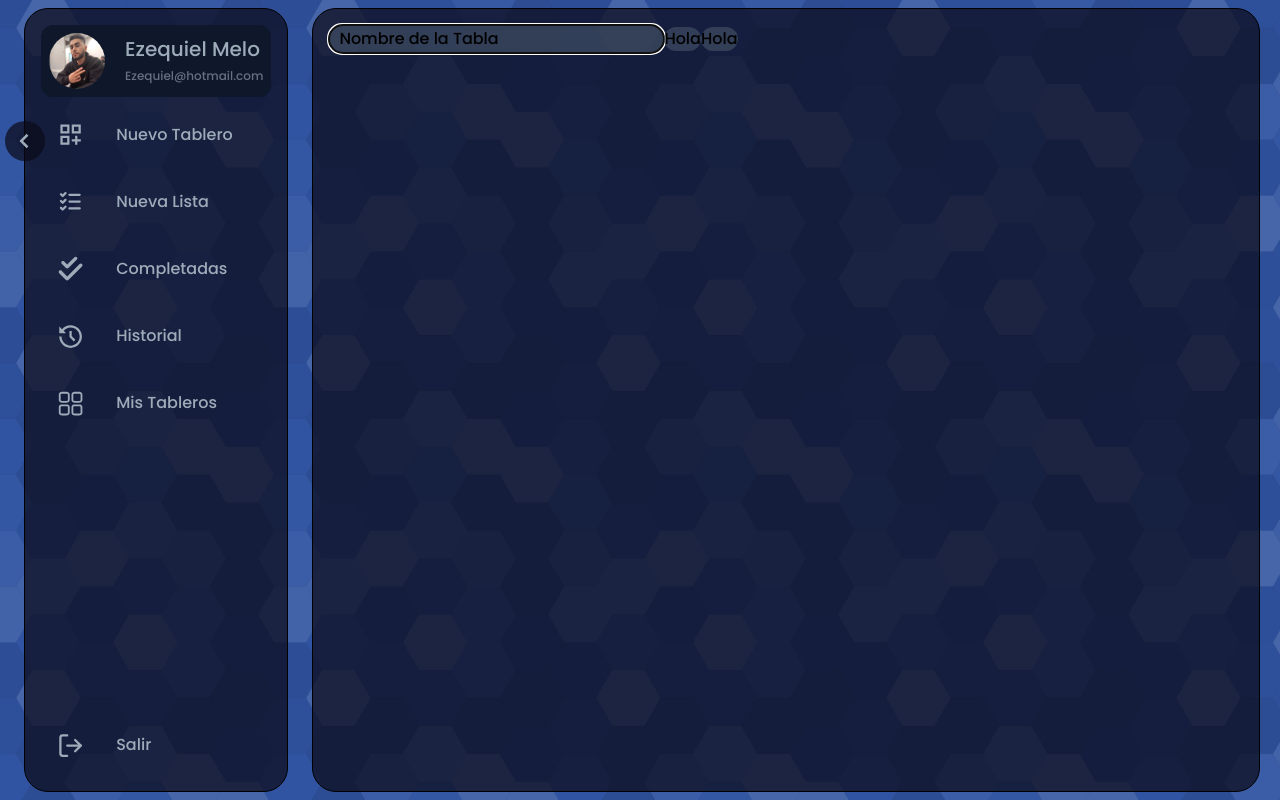
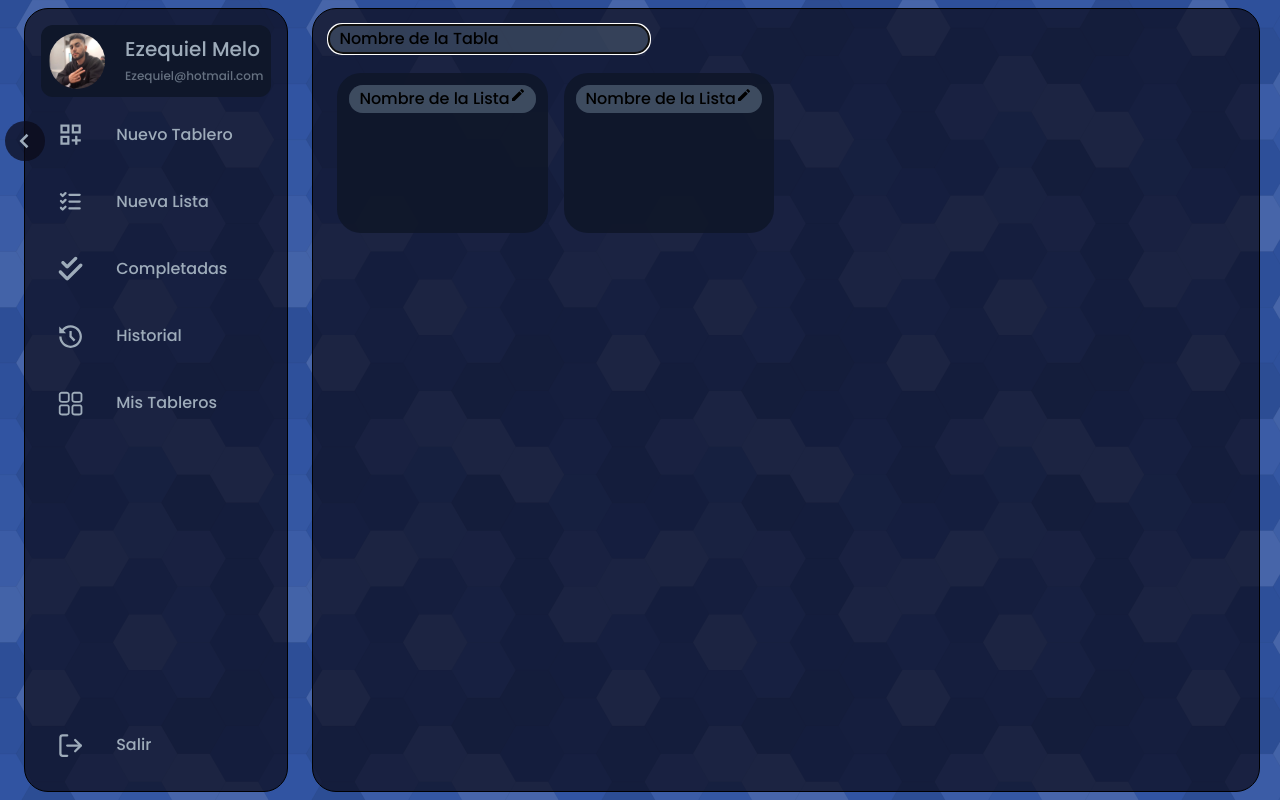
Before and after one commit to EzequielMelo/To-Do-List, a React (Vite) app in the folder To-Do-List/: page / in a window 1280 px wide. Both pictures are taken after a click on the element "Nombre de la Tabla". Built offline with nearby package versions, Linux system fonts and the light colour scheme.

Commit message:
Se comenzo la parte de las lists la cual va a contener a las task

```diff
--- a/To-Do-List/src/App.jsx
+++ b/To-Do-List/src/App.jsx
@@ -1,4 +1,4 @@
-import { useState, useEffect } from 'react';
+import { useState } from 'react';
 import './App.css'
 import Sidebar from './Sidebar'
 import Board from './components/Board'
--- a/To-Do-List/src/Sidebar.jsx
+++ b/To-Do-List/src/Sidebar.jsx
@@ -1,9 +1,10 @@
-import { useState, useEffect } from "react";
+import { useState} from "react";
 import { BiChevronLeft } from "react-icons/bi"
 import UserProfile from "./components/UserProfile";
 import SideBarData from "./components/SideBarData";
 
 
+// eslint-disable-next-line react/prop-types
 const Sidebar = ({ onSidebarItemClick }) => {
     const [toggle, setToggle] = useState(false)
     const [clickedItem, setClickedItem] = useState(null)
--- a/To-Do-List/src/components/Board.jsx
+++ b/To-Do-List/src/components/Board.jsx
@@ -29,7 +29,7 @@ const Board = ({ initialBoardName, initialListName }) => {
     useEffect(() => {
         if (initialListName !== null) {
             //console.log("Ítem clickeado:", initialListName);
-            setLists(prevLists => [...prevLists, <List key={`list-${prevLists.length}`} />]);
+            setLists(prevLists => [...prevLists, <List initialListName={'Nombre de la Lista'} key={`list-${prevLists.length}`} />]);
         }
     }, [initialListName]);
 
@@ -37,9 +37,9 @@ const Board = ({ initialBoardName, initialListName }) => {
         <div className={`list-container`}>
             {!isEditing
             ?
-            (<h3 className='flex bg-slate-600 bg-opacity-60 rounded-full w-fit px-[10px] py-[2px]' onClick={handleClick}>{boardName}<MdEdit /></h3>)
+            (<h3 className='flex bg-slate-600 bg-opacity-60 rounded-full w-fit px-[10px] py-[2px] mb-3' onClick={handleClick}>{boardName}<MdEdit /></h3>)
             :
-            (<input className='bg-slate-600 bg-opacity-60 rounded-full w-fit px-[10px] py-[2px]' type="text" value={customText} onChange={handleChange} onBlur={handleBlur}autoFocus/>)}
+            (<input className='flex w-80 bg-slate-600 bg-opacity-60 rounded-full px-[10px] py-[2px] mb-3' type="text" value={customText} onChange={handleChange} onBlur={handleBlur}autoFocus/>)}
             {lists.map(list => list)}
         </div>
     );
--- a/To-Do-List/src/components/List.jsx
+++ b/To-Do-List/src/components/List.jsx
@@ -1,10 +1,40 @@
 import { useState } from "react"
+import { MdEdit } from "react-icons/md";
 
 
-const List = () => {
+// eslint-disable-next-line react/prop-types
+const List = ({ initialListName }) => {
+    const [listName, setListName] = useState(initialListName);
+    const [isEditing, setIsEditing] = useState(false);
+    const [customText, setCustomText] = useState(initialListName);
+
+    const handleClick = () => {
+      setIsEditing(true);
+    };
+
+    const handleChange = (e) => {
+        setCustomText(e.target.value);
+    };
+
+    const handleBlur = () => {
+        setIsEditing(false);
+        if (customText.trim() !== '') {
+            setListName(customText);
+        } else {
+            setCustomText(listName); // Revertir al nombre original si el campo está vacío
+        }
+    };
+
   return (
-    <div className='inline-block bg-slate-600 bg-opacity-60 rounded-full w-fit'>
-      <h1>Hola</h1>
+    <div className='inline-block bg-slate-900 bg-opacity-90 rounded-3xl m-2 p-3 h-40'>
+      <div className='bg-slate-600 bg-opacity-60 rounded-full w-fit'>
+          {!isEditing
+          ?
+          (<h3 className='flex bg-slate-600 bg-opacity-60 rounded-full w-fit px-[10px] py-[2px]' onClick={handleClick}>{listName}<MdEdit /></h3>)
+          :
+          (<input className='bg-slate-600 bg-opacity-60 rounded-full w-fit px-[10px] py-[2px]' type="text" value={customText} onChange={handleChange} onBlur={handleBlur}autoFocus/>)}
+      </div>
+
     </div>
   )
 }
```
